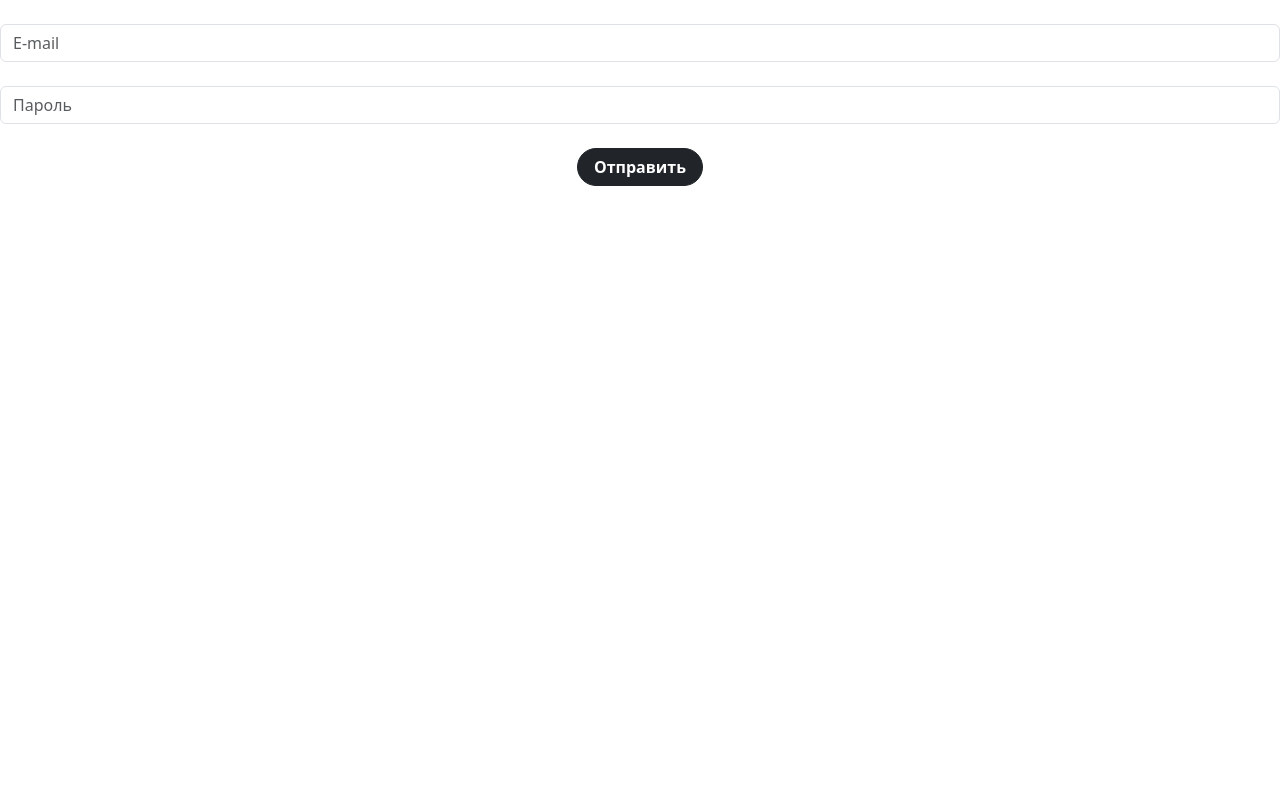
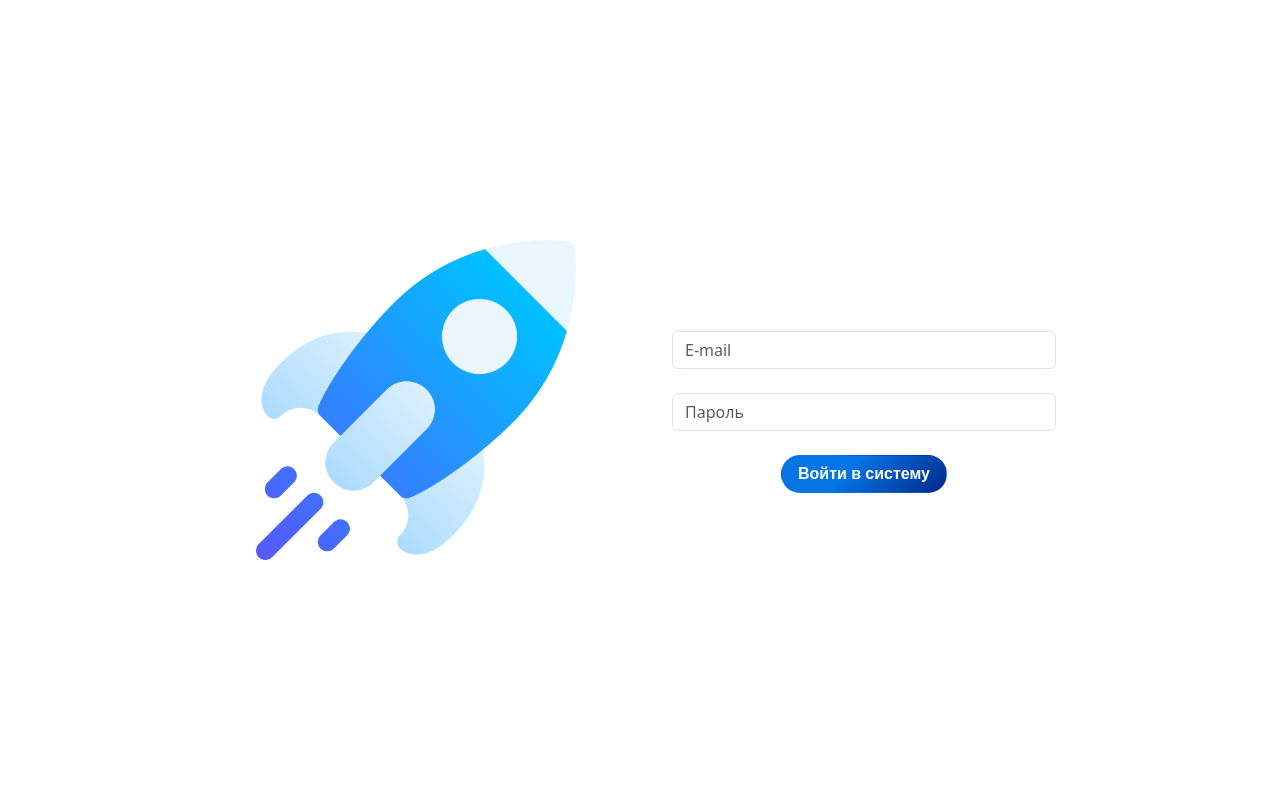
Before and after one commit to g-vinokurov/interstellarium, a Flask app: page /login in a window 1280 px wide. Run offline with Flask 3, Linux system fonts and the light colour scheme; some libraries are stand-ins or nearby versions.

Commit message:
Customize login

```diff
--- a/app/static/css/base.css
+++ b/app/static/css/base.css
@@ -3,11 +3,16 @@
     --interstellarium-secondary: #021B79;
     --interstellarium-dark: #21232B;
     --interstellarium-tertiary: #495057;
+    --interstellarium-light-grey: #AAA;
     --interstellarium-gradient: linear-gradient(135deg, #0575E6 40%, #021B79 110%);
 }
 
 html, body {
     height: 100%;
+}
+
+.font-interstellarium {
+    font-family: var(--interstellarium-font-family), sans-serif;
 }
 
 @media (min-width: 576px) {
--- a/app/static/css/login.css
+++ b/app/static/css/login.css
@@ -0,0 +1,104 @@
+:root {
+    --interstellarium-font-family: 'Nunito';
+    --interstellarium-goto-dashboard-link-font-size: 3vw;
+}
+
+.interstellarium-container {
+    height: 100%;
+    width: 100%;
+    display: flex;
+    justify-content: center;
+    align-items: center;
+}
+
+.interstellarium-login {
+    width: 100%;
+    display: flex;
+    justify-content: center;
+    align-items: stretch;
+    flex-direction: column;
+    /* border: 1px solid var(--interstellarium-light-grey);
+    border-radius: 4rem;*/
+}
+
+.interstellarium-login-picture-wrapper {
+    display: flex;
+    justify-content: center;
+    align-items: end;
+    padding: 2rem;
+}
+
+.interstellarium-login-picture {
+    width: 60%;
+}
+
+.interstellarium-login-form-wrapper {
+    padding: 2rem;
+    display: flex;
+    justify-content: center;
+    align-items: center;
+}
+
+.interstellarium-login-form {
+    width: 100%;
+}
+
+.btn-interstellarium {
+    background: var(--interstellarium-gradient);
+    color: #FFFFFF;
+    font-family: var(--interstellarium-font-family), sans-serif;
+}
+
+.btn-interstellarium,
+.btn-interstellarium:hover,
+.btn-interstellarium:active,
+.btn-interstellarium:focus-visible {
+    background: var(--interstellarium-gradient);
+    color: #FFFFFF !important;
+    font-family: var(--interstellarium-font-family), sans-serif;
+    outline: none;
+}
+
+@media (min-width: 576px) {
+    :root {
+    }
+
+    .interstellarium-login {
+        width: 75%;
+    }
+}
+
+@media (min-width: 768px) {
+    :root {
+    }
+
+    .interstellarium-login {
+        flex-direction: row;
+        margin: 2rem;
+        padding: 2rem;
+    }
+
+    .interstellarium-login-picture-wrapper {
+        flex-basis: 50%;
+        align-items: center;
+    }
+
+    .interstellarium-login-picture {
+        width: 100%;
+        max-width: 40vh;
+    }
+
+    .interstellarium-login-form-wrapper {
+        flex-basis: 50%;
+    }
+}
+
+@media (min-width: 992px) {
+    :root {
+    }
+}
+
+@media (min-width: 1200px) {
+    :root {
+    }
+}
--- a/app/templates/login.html
+++ b/app/templates/login.html
@@ -9,6 +9,13 @@
 {% endblock %}
 
 {% block content %}
+    <div class="interstellarium-container">
+        <div class="interstellarium-login">
+            <div class="interstellarium-login-picture-wrapper">
+                <img src="{{ url_for('static', filename='img/rocket.png')}}" class="interstellarium-login-picture" alt="Interstellarium">
+            </div>
+            <div class="interstellarium-login-form-wrapper">
+                <div class="interstellarium-login-form">
                     <form id="login-form" action="" method="post" autocomplete=off>
                         {{ form.csrf_token() }}
                         <br>
@@ -24,8 +31,16 @@
                             </div>
                         </div>
                         <br>
+                        {% if message %}
+                        <div class="font-interstellarium text-danger text-center">{{ message }}</div>
+                        <br>
+                        {% endif %}
                         <div class="d-flex justify-content-center">
-            {{ form.submit(type="submit", class="btn btn-dark rounded-pill fw-bold px-3", id="btn-send-feedback", value="Отправить") }}
+                            {{ form.submit(type="submit", class="btn btn-interstellarium rounded-pill fw-bold px-3", id="btn-send-feedback", value="Войти в систему") }}
                         </div>
                     </form>
+                </div>
+            </div>
+        </div>
+    </div>
 {% endblock %}
```
Also changed, not shown: app/static/img/rocket.png (added). Lines whose indentation alone changed are shown as unchanged.
